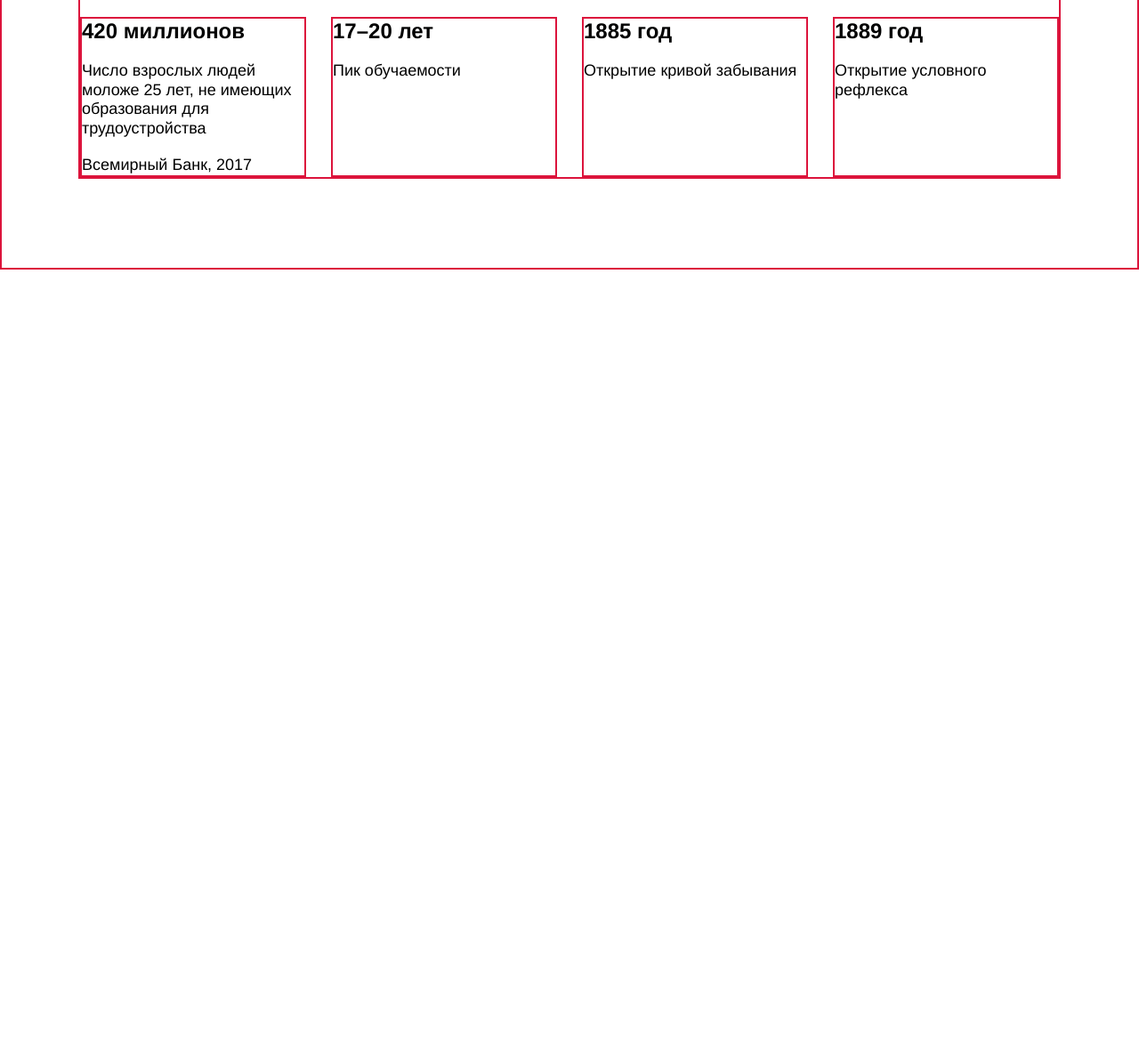
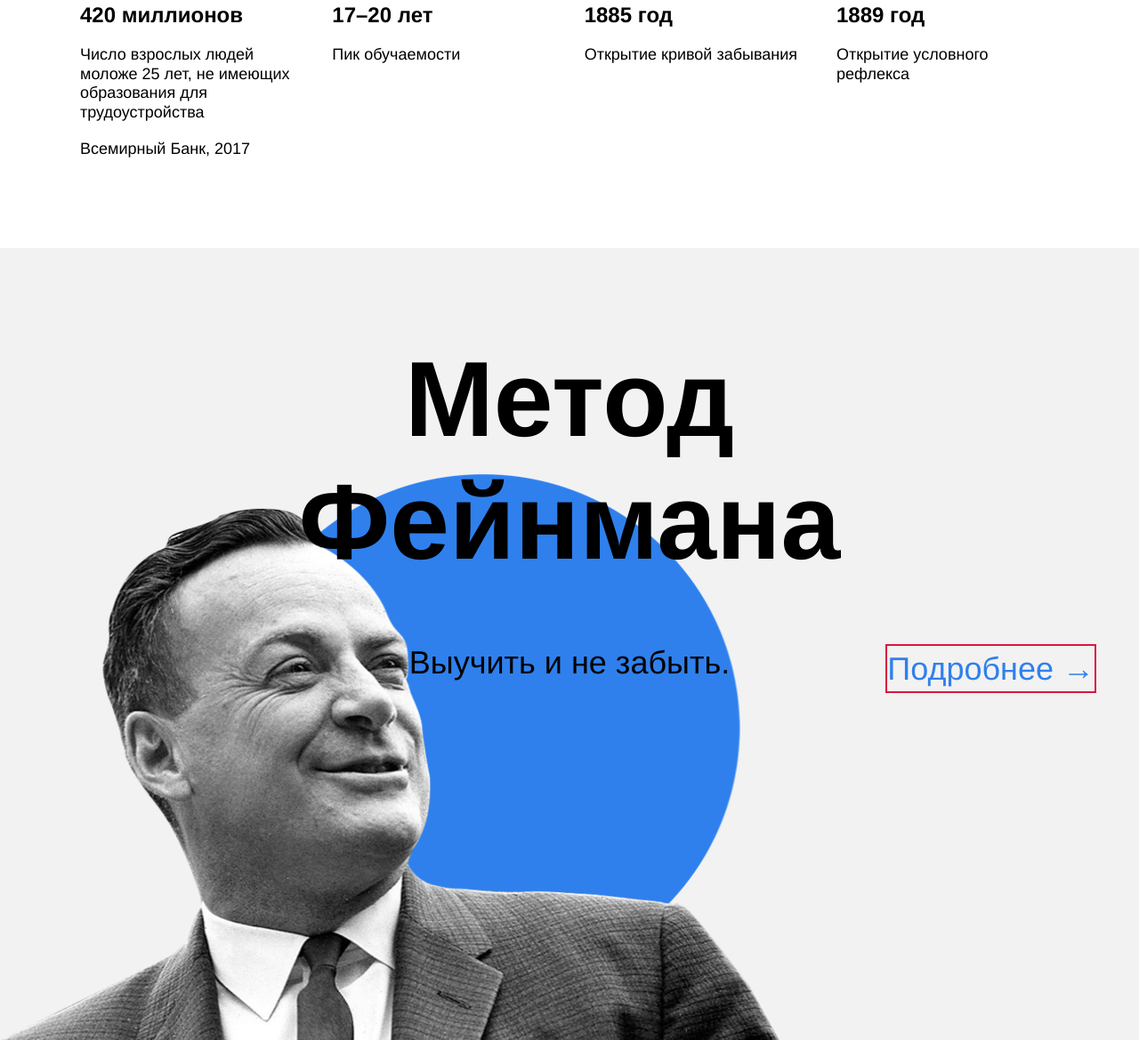
Before and after one commit to leti40/how-to-learn, a plain HTML site: page index.html in a window 1280 px wide. Shown: the part 1734-2903 px from the top of the page at 89% size. Before the commit the page ends 2037 px from the top, so only its background shows below. Drawn offline with Linux system fonts and the light colour scheme.

Commit message:
'закончен блок с Фейнманом'

```diff
--- a/index.html
+++ b/index.html
@@ -72,5 +72,11 @@
         </div>
     </div>
 </div>
+<div class="feynman">
+  <img class="feynman_photo" src="./images/feynman.png" alt="richard feynman">
+  <h1 class="feynman_title">Метод Фейнмана</h1>
+  <h2 class="feynman_subtitle">Выучить и не забыть.</h2>
+  <h2><a href="#" class="feynman_link">Подробнее&nbsp;&rarr;</a></h2>
+</div>
 </body>
 </html>
--- a/styles/style.css
+++ b/styles/style.css
@@ -125,7 +125,6 @@
   flex-wrap: wrap;
   margin: auto;
   justify-content: center;
-  border: 2px solid crimson;
 }
 
 .digits__section-title {
@@ -136,7 +135,6 @@
   line-height: 1.15;
   font-size: 60px;
   font-weight: bold;
-  border: 2px solid crimson;
 }
 
 .digits__section-subtitle {
@@ -147,7 +145,6 @@
   margin-bottom: 0px;
   font-size: 24px;
   font-weight: normal;
-  border: 2px solid crimson;
 }
 
 .digits__table {
@@ -157,14 +154,12 @@
   margin-bottom: 100px;
   justify-content:space-between;
   width: 1100px;
-  border: 2px solid crimson;
 }
 
 .table-cell {
   width: 250px;
   margin-top: 60px;
   margin-bottom: 0px;
-  border: 2px solid crimson;
 }
 
 .table_heading {
@@ -181,3 +176,56 @@
   font-size: 18px;
   font-weight: normal;
 }
+
+/*feynman*/
+
+.feynman {
+  height: 890px;
+  background-color: #f2f2f2;
+  display: flex;
+  position: relative;
+  justify-content: center;
+  padding: 0;
+}
+
+.feynman_photo {
+  width: 876px;
+  height: 637px;
+  left: 0;
+  bottom: 0;
+  position: absolute;
+  z-index: 1;
+}
+
+.feynman_title {
+  width: 648px;
+  text-align: center;
+  position: absolute;
+  margin-top: 100px;
+  line-height: 1.15;
+  font-size: 120px;
+  z-index: 2;
+  font-weight: bold;
+}
+
+.feynman_subtitle {
+  line-height: 51px;
+  font-size: 36px;
+  margin-top: 70px;
+  font-weight: normal;
+  position: absolute;
+  align-self: center;
+  z-index: 2;
+}
+
+.feynman_link {
+  line-height: 51px;
+  font-size: 36px;
+  font-weight: normal;
+  position: absolute;
+  top: 50%;
+  right: 48px;
+  color: #2f80ed;
+  text-decoration: none;
+  border: 2px solid crimson;
+}
```
